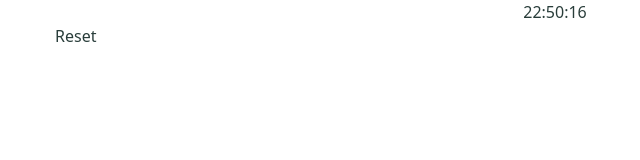
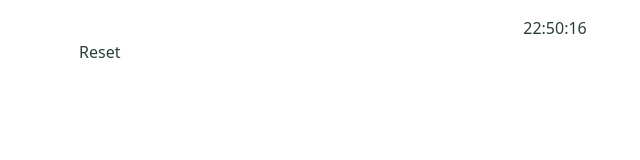
Before and after one commit to LonelessCodes/Internet-Technologien-I-Beleg, a plain HTML site: page www/index.html in a window 1280 px wide. Shown: the whole page, without its empty margins (85-725 px from the left). Drawn offline with Linux system fonts and the light colour scheme.

Commit message:
Nutze <main> für Hauptinhalt

```diff
--- a/www/index.html
+++ b/www/index.html
@@ -30,9 +30,8 @@
 </head>
 
 <body>
-  <div class="main-wrapper">
-    <div class="main">
-
+  <main>
+    <div class="main-content">
       <div id="timerWrapper" class="timer-wrapper">
         <div class="time-left-label">
           noch
@@ -55,11 +54,10 @@
       <div class="current-time" aria-roledescription="Aktuelle Zeit">
         <span id="currentTime">00:00:00</span>
       </div>
-
     </div>
 
     <button id="openModalButton" class="button button-secondary rounded focusable shadow">Reset</button>
-  </div>
+  </main>
 
   <noscript>
     <div class="noscript">
--- a/www/styles/index.css
+++ b/www/styles/index.css
@@ -1,15 +1,16 @@
 @import "base.css";
 
 @import "dialog.css";
-.main-wrapper {
+
+main {
   width: 100%;
   max-width: 1000px;
+  height: 100vh;
   margin: 0 auto;
+  padding: 1rem 1.5rem;
   position: relative;
 }
-
-.main {
-  padding: calc(var(--unit) * 4) calc(var(--unit) * 6);
+.main-content {
   text-align: center;
 }
 
```
